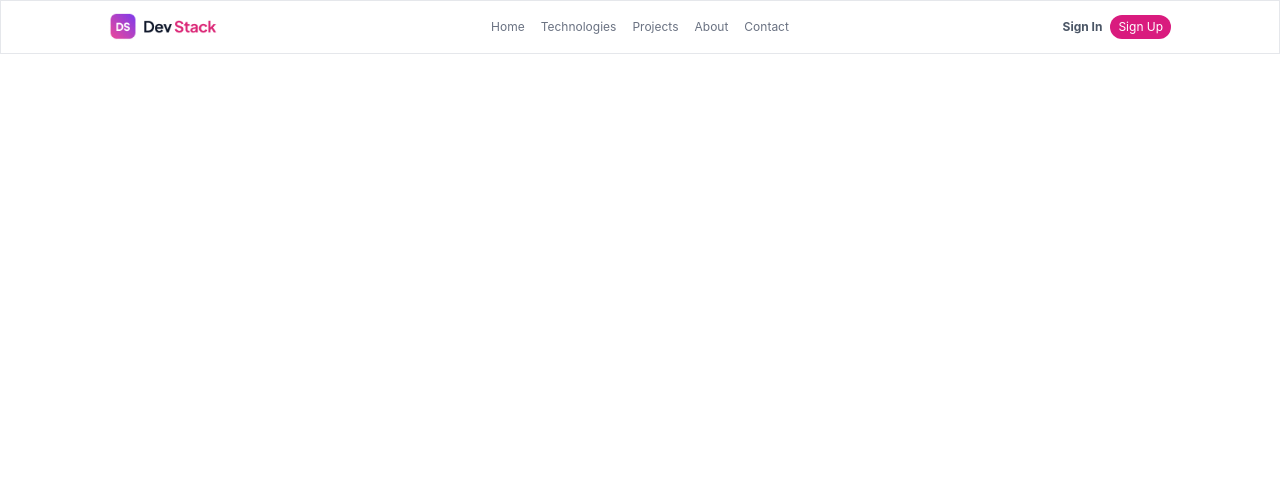
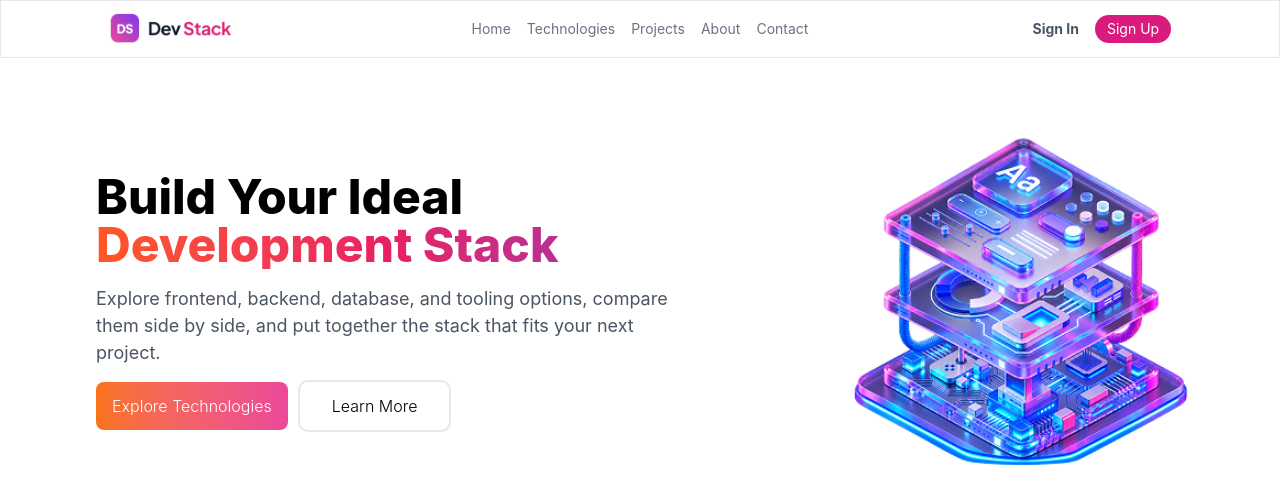
Before and after one commit to Samz6293/ph-assignment-5, a React (Vite) app: page / in a window 1280 px wide. Shown: the top 504 px of the page. Built offline with nearby package versions, Linux system fonts and the light colour scheme.

Commit message:
Add hero: Add utility classes for text gradient and update Navbar to sticky

```diff
--- a/src/App.tsx
+++ b/src/App.tsx
@@ -1,9 +1,11 @@
+import Hero from "./components/Hero"
 import Nav from "./components/Nav"
 
 function App() {
     return (
         <>
             <Nav />
+            <Hero />
         </>
     )
 }
--- /dev/null
+++ b/src/components/Hero.tsx
@@ -0,0 +1,39 @@
+import banner from "../Assets/Banner.png"
+const Hero = () => {
+    return (
+        <>
+            <header className="content-box-s flex flex-col text-center items-center justify-between py-10 gap-4
+            sm:content-box md:flex-row md:text-start md:py-23.5">
+                <div className="flex flex-col gap-4">
+                    <div>
+                        <h1 className="text-3xl font-bold
+                        md:text-5xl md:font-extrabold">Build Your Ideal</h1>
+                        <h1 className="orange-pink-purple text-3xl font-bold
+                        md:text-5xl md:font-extrabold">Development Stack</h1>
+                    </div>
+
+                    <p className="text-[#4B5563] text-[14px] max-w-145
+                    md:text-[18px]">
+                        Explore frontend, backend, database, and tooling
+                        options, compare them side by side, and put together
+                        the stack that fits your next project.
+                    </p>
+
+                    <div className="flex gap-3 font-light justify-center
+                    md:justify-start">
+                        <button className="orange-pink text-white px-4 py-3 rounded-lg">Explore Technologies</button>
+                        <button className="px-8 py-3 outline-2 outline-[#E5E7EB] rounded-lg">Learn More</button>
+                    </div>
+                </div>
+
+                <div>
+                    <img className="md:scale-110" src={banner} alt="Complicated Banner Image" />
+                </div>
+
+
+            </header>
+        </>
+    )
+}
+
+export default Hero
--- a/src/components/Nav.tsx
+++ b/src/components/Nav.tsx
@@ -3,17 +3,18 @@ import logo from "../Assets/logo-text.png"
 
 const Nav = () => {
     return (
-        <nav className="border border-gray-200 text-[10px] sm:text-xs">
+        <nav className="sticky top-0 border border-gray-200 text-[10px]
+        sm:text-xs lg:text-sm">
             <div className="content-box-s grid grid-cols-3 items-center pt-2 pb-1
             sm:p-3 sm:content-box">
-                <CiMenuBurger className="sm:hidden"/>
+                <CiMenuBurger className="md:hidden"/>
 
                 <div className="justify-center">
-                    <img className="block h-5 sm:h-7" src={logo} alt="Dev Stack Logo" />
+                    <img className="block h-5 sm:h-7 lg:h-8" src={logo} alt="Dev Stack Logo" />
                 </div>
 
                 <ul className="hidden text-gray-500 justify-center gap-4
-                sm:flex">
+                md:flex">
                     <li className="hover:text-[#D91B7E]"><a href="#">Home</a></li>
                     <li className="hover:text-[#D91B7E]"><a href="#">Technologies</a></li>
                     <li className="hover:text-[#D91B7E]"><a href="#">Projects</a></li>
@@ -21,9 +22,12 @@ const Nav = () => {
                     <li className="hover:text-[#D91B7E]"><a href="#">Contact</a></li>
                 </ul>
 
-                <div className="flex gap-2 items-center justify-end ">
-                    <button className="font-bold text-gray-600">Sign In</button>
-                    <button className="bg-[#D91B7E] text-white rounded-full px-2 py-0.5 sm:py-1">Sign Up</button>
+                <div className="flex gap-2 items-center justify-end
+                md:gap-4">
+                    <button className="font-bold text-gray-600 cursor-pointer">Sign In</button>
+                    <button className="bg-[#D91B7E] text-white rounded-full px-3 py-0.5 cursor-pointer
+                    hover:bg-pink-600
+                    sm:py-1">Sign Up</button>
                 </div>
             </div>
         </nav>
--- a/src/index.css
+++ b/src/index.css
@@ -7,9 +7,19 @@
 @utility content-box {
     width: 85%;
     margin: 0 auto;
+    max-width: 1200px;
 }
 
 @utility content-box-s {
     width: 90%;
     margin: 0 auto;
+    max-width: 1200px;
 }
+
+@utility orange-pink-purple {
+    @apply bg-linear-to-r from-[#FF5722] via-[#E91E63] to-[#9C27B0]
+    bg-clip-text text-transparent;
+}
+ @utility orange-pink {
+    @apply bg-linear-to-r from-[#F97316] to-[#EC4899]
+ }
```
Also changed, not shown: src/Assets/Banner.png (added).
